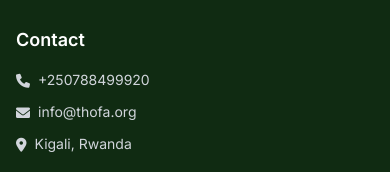
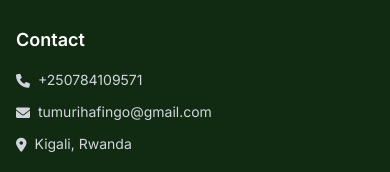
Before and after one commit to maicarstore-boop/THOFA, a Next.js app: page /donate in a window 390 px wide. Shown: the part 1879-2051 px from the top of the page. Built offline with nearby package versions, Linux system fonts and the light colour scheme.

Commit message:
Update contact email and phone details

```diff
--- a/app/donate/page.js
+++ b/app/donate/page.js
@@ -427,7 +427,7 @@ export default function DonatePage() {
                   </h4>
                   <ul className="text-sm text-blue-700 space-y-1">
                     <li>• Please use the project name "{project.title}" as reference</li>
-                    <li>• After transfer, please email us at {process.env.NEXT_PUBLIC_ORG_EMAIL || 'info@thofa.org'} with the transaction details</li>
+                    <li>• After transfer, please email us at {process.env.NEXT_PUBLIC_ORG_EMAIL || 'tumurihafingo@gmail.com'} with the transaction details</li>
                     <li>• Your donation will be processed within 24-48 hours</li>
                   </ul>
                 </div>
--- a/components/layout/Footer.js
+++ b/components/layout/Footer.js
@@ -35,8 +35,8 @@ const Footer = () => {
           <div>
             <h3 className="mb-4 text-lg font-semibold">Contact</h3>
             <ul className="space-y-3 text-sm text-gray-300">
-              <li className="flex items-start gap-2"><i className="fas fa-phone mt-1"></i><span>{process.env.NEXT_PUBLIC_ORG_PHONE1 || '+250788499920'}</span></li>
-              <li className="flex items-start gap-2"><i className="fas fa-envelope mt-1"></i><span>{process.env.NEXT_PUBLIC_ORG_EMAIL || 'info@thofa.org'}</span></li>
+              <li className="flex items-start gap-2"><i className="fas fa-phone mt-1"></i><span>{process.env.NEXT_PUBLIC_ORG_PHONE1 || '+250784109571'}</span></li>
+              <li className="flex items-start gap-2"><i className="fas fa-envelope mt-1"></i><span>{process.env.NEXT_PUBLIC_ORG_EMAIL || 'tumurihafingo@gmail.com'}</span></li>
               <li className="flex items-start gap-2"><i className="fas fa-map-marker-alt mt-1"></i><span>{process.env.NEXT_PUBLIC_ORG_ADDRESS || 'Kigali, Rwanda'}</span></li>
             </ul>
           </div>
```
